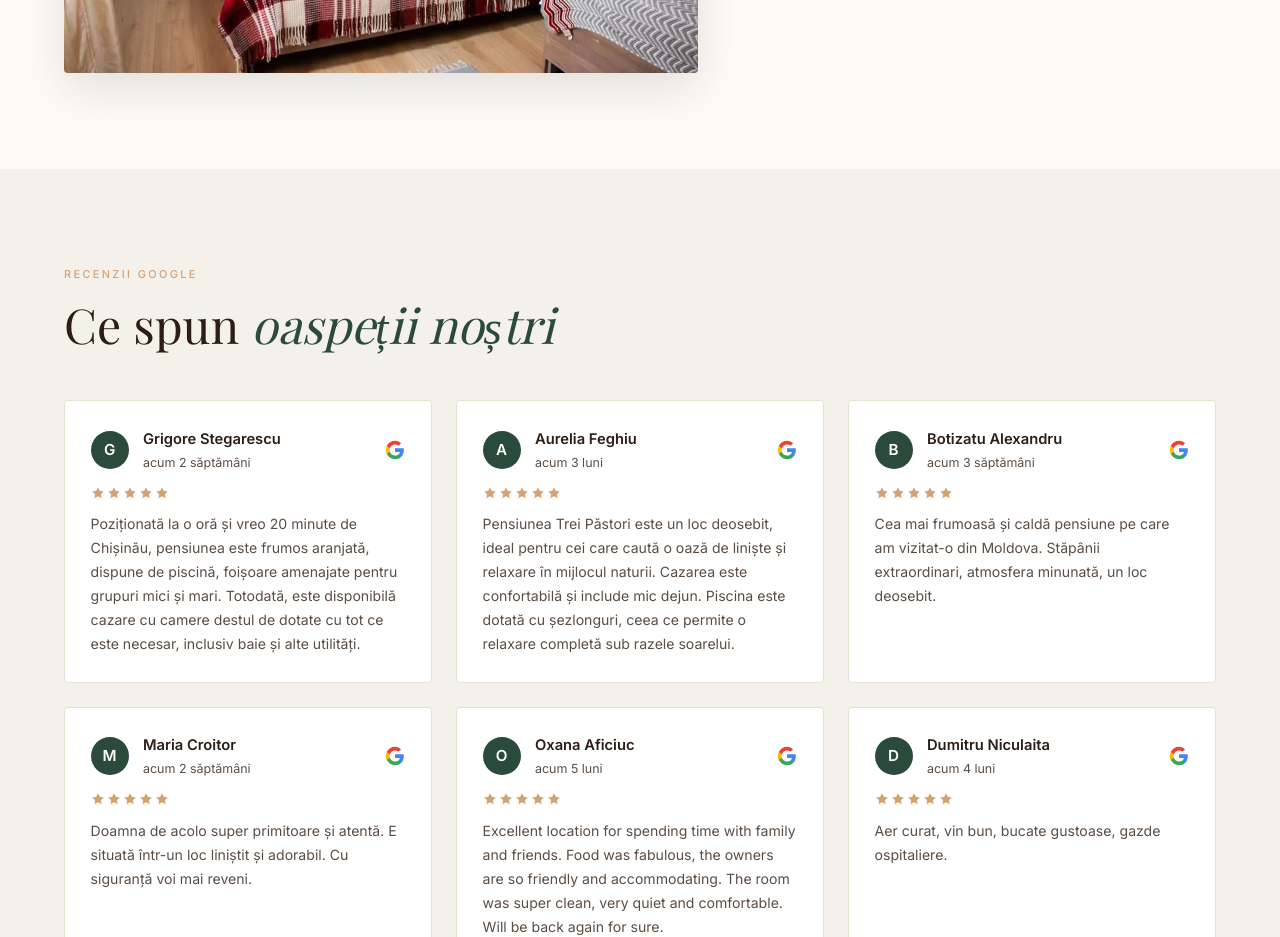
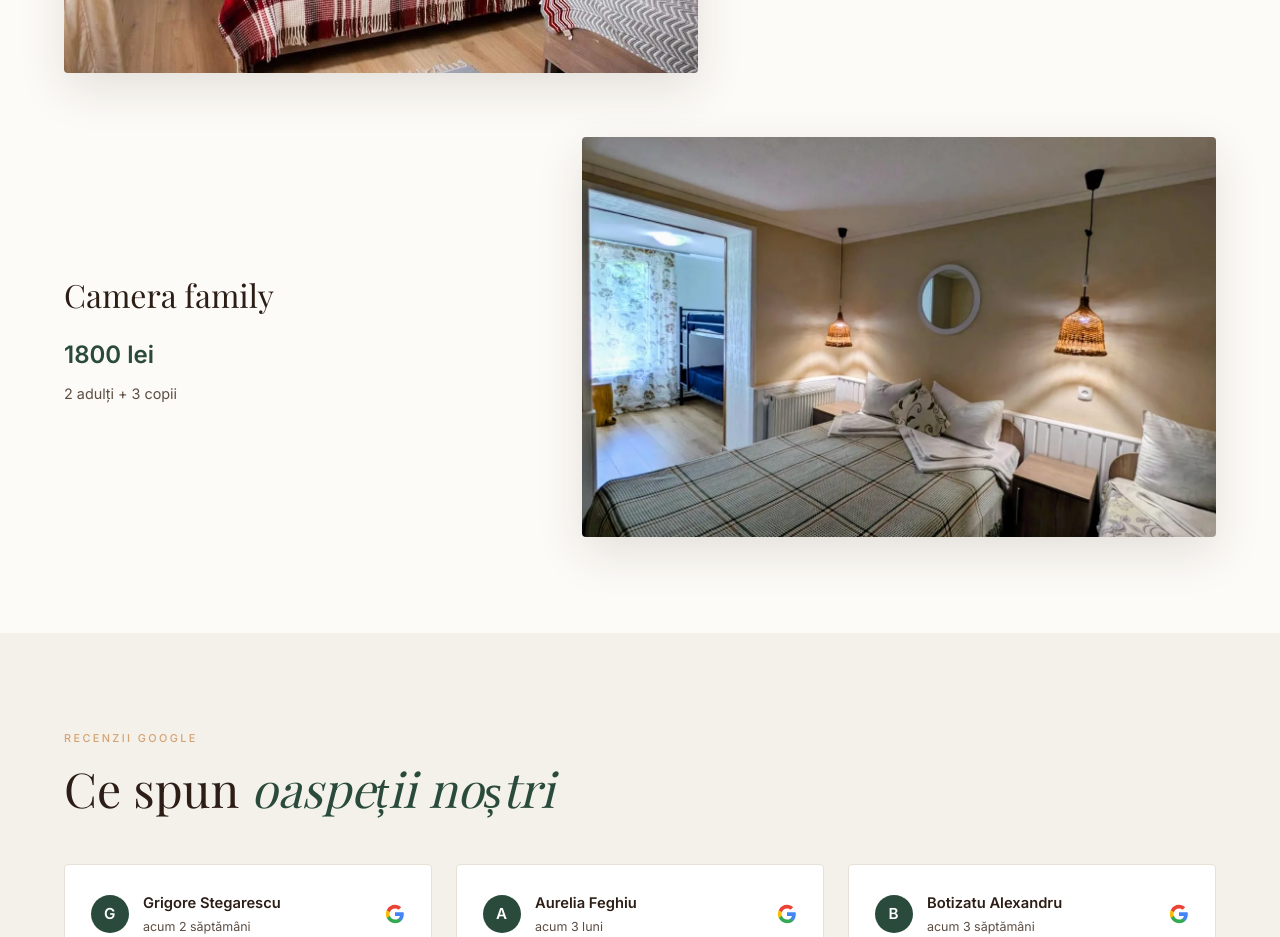
Before and after one commit to catalin0422/treipastori, a Next.js app: page / in a window 1280 px wide. Shown: the part 7040-7977 px from the top of the page. Built offline with nearby package versions, Linux system fonts and the light colour scheme; a web font is replaced by a local one.

Commit message:
Adaugă camera family la cazare cu poză webp

```diff
--- a/components/Cazare.tsx
+++ b/components/Cazare.tsx
@@ -22,6 +22,13 @@ const rooms = [
     title: "Camera tip apartament",
     price: "1800 lei",
     note: "2 adulți + 2 copii",
+  },
+  {
+    img: "/camera-family.webp",
+    alt: "Camera family",
+    title: "Camera family",
+    price: "1800 lei",
+    note: "2 adulți + 3 copii",
   },
 ];
 
```
Also changed, not shown: public/camera-family.webp (added), public/camera_family.jpg (added).
